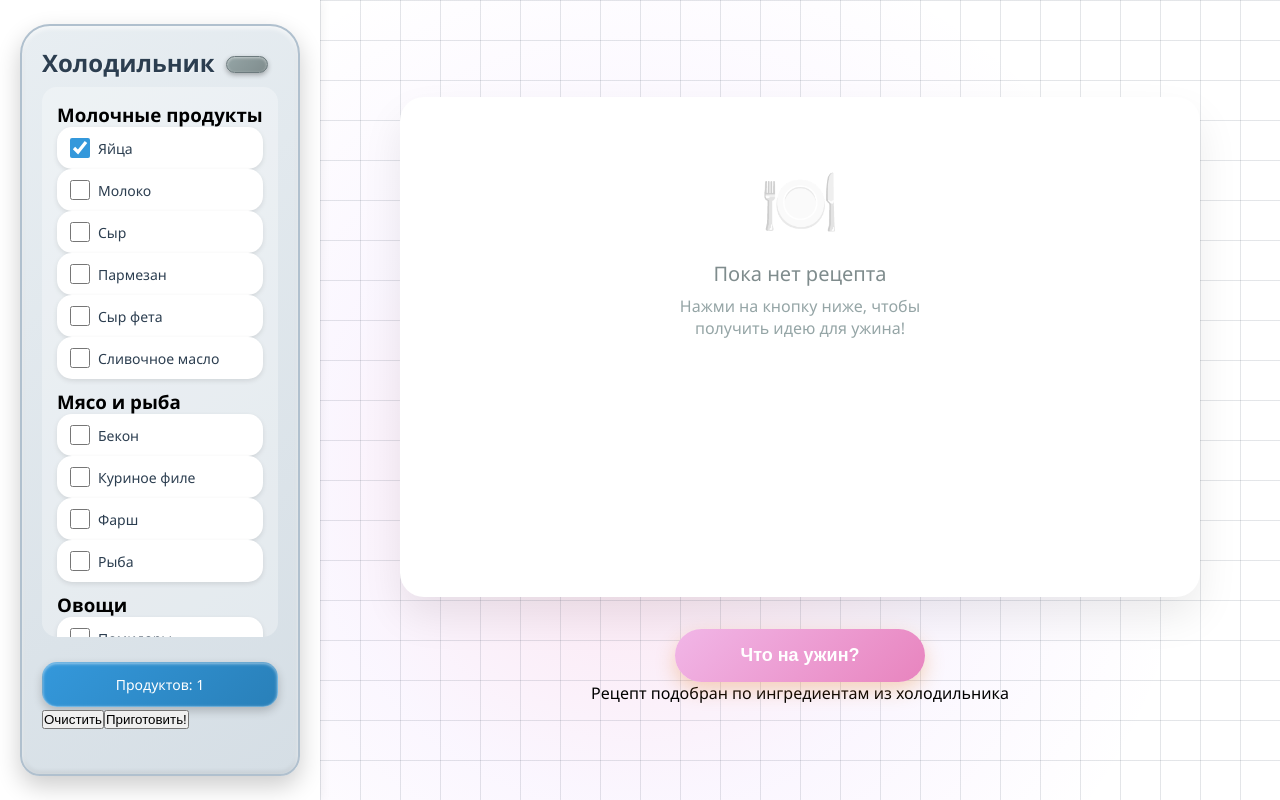
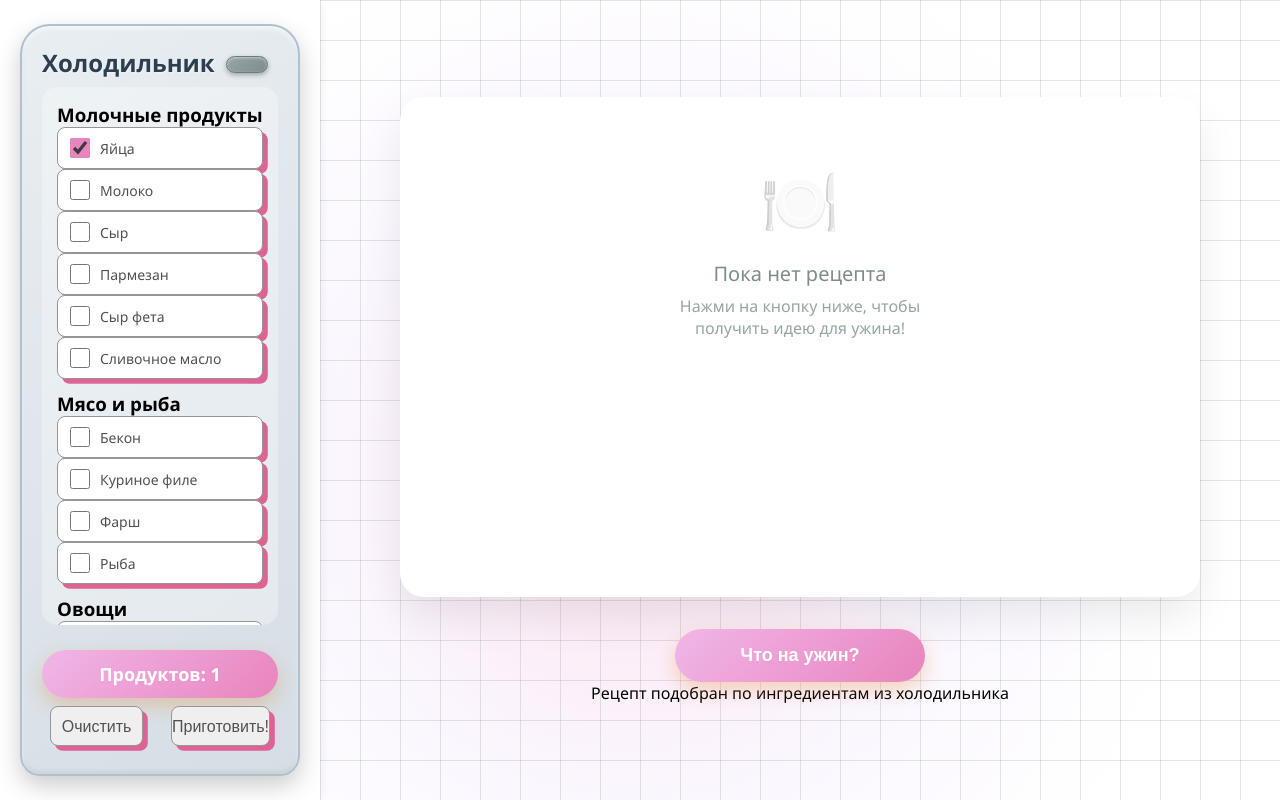
Before and after one commit to Nadya-Semyonova/chto_na_uzhin, a React (Vite) app: page / in a window 1280 px wide. Both pictures are taken after a click on the label "Яйца". Built offline with nearby package versions, Linux system fonts and the light colour scheme.

Commit message:
styles:поправлены стили сайдбара

```diff
--- a/src/components/Sidebar/Sidebar.module.css
+++ b/src/components/Sidebar/Sidebar.module.css
@@ -41,7 +41,7 @@
 .ingredientList {
   display: grid;
   grid-template-columns: repeat(auto-fill, minmax(140px, 1fr));
-  gap: 10px;
+  gap: 12px;
   flex: 1;
   background: rgba(255, 255, 255, 0.3);
   padding: 15px;
@@ -54,51 +54,55 @@
 .ingredientItem {
   display: flex;
   align-items: center;
-  gap: 8px;
+  gap: 10px;
   padding: 10px 12px;
   background: white;
-  border-radius: 15px;
   transition: all 0.2s;
   cursor: pointer;
-  box-shadow:
-    0 2px 5px rgba(0, 0, 0, 0.1),
-    inset 0 1px 3px rgba(255, 255, 255, 0.8);
-  border: 1px solid rgba(255, 255, 255, 0.5);
+  border: 1px solid;
+  border-color: #979695;
+  box-shadow: 0.3em 0.3em 0 #dd6395;
+  border-radius: 8px;
 }
 
 .ingredientItem:hover {
   transform: translateY(-2px);
   box-shadow: 0 5px 15px rgba(0, 0, 0, 0.15);
-  background: #fef9e7;
+  background: #f1b6e7;
 }
 
 .checkbox {
   width: 20px;
   height: 20px;
   cursor: pointer;
-  accent-color: #3498db;
+  accent-color: #e884be;
 }
 
 .label {
   font-size: 14px;
-  color: #2c3e50;
+  color: #505153;
   cursor: pointer;
   flex: 1;
+}
+/* Контейнер для кнопок - располагаем в строку */
+.fridgeActions {
+  display: flex;
+  justify-content: space-between;
+  gap: 12px;
+  align-items: center;
 }
 
 .selectedCount {
   margin-top: 10px;
   padding: 12px;
-  background: linear-gradient(135deg, #3498db, #2980b9);
+  background: linear-gradient(135deg, #f1b6e7 0%, #e884be 100%);
   color: white;
-  border-radius: 15px;
+  border-radius: 60px;
   text-align: center;
-  font-weight: 500;
-  font-size: 14px;
-  box-shadow:
-    0 4px 10px rgba(0, 0, 0, 0.2),
-    inset 0 1px 3px rgba(255, 255, 255, 0.5);
-  border: 1px solid rgba(255, 255, 255, 0.3);
+  font-size: 18px;
+  font-weight: 600;
+  box-shadow: 0 8px 20px rgba(230, 126, 34, 0.3);
+  border: none;
 }
 
 /* Стилизация скроллбара под холодильник */
@@ -116,3 +120,35 @@
   border-radius: 10px;
   border: 1px solid #ecf0f1;
 }
+
+
+.clearButton,
+.cookButton {
+  display: flex;
+  width: 120px;
+  height: 40px;
+  justify-content: center;
+  align-items: center;
+  margin: 0.5rem;
+  line-height: 35px;
+  border: 1px solid;
+  border-radius: 8px;
+  text-align: center;
+  font-size: 16px;
+  text-decoration: none;
+  transition: all 0.35s;
+  box-sizing: border-box;
+}
+
+.btnStyle5 {
+  border-color: #979695;
+  color: #505153;
+  box-shadow: 0.3em 0.3em 0 #dd6395;
+}
+
+.btnStyle5:hover {
+  box-shadow: -0.3em -0.3em 0 #979695;
+  background-color: #dd6395;
+  border-color: #dd6395;
+  color: #fff;
+}
--- a/src/components/Sidebar/Sidebar.tsx
+++ b/src/components/Sidebar/Sidebar.tsx
@@ -70,10 +70,16 @@ export const Sidebar: React.FC<SidebarProps> = ({ onIngredientsChange, onGenerat
 <div className={styles.fridgeFooter}>
   <div className={styles.selectedCount}>Продуктов: {selected.length}</div>
   <div className={styles.fridgeActions}>
-            <button className={styles.clearButton} onClick={handleClearAll}>
+    <button
+      className={`${styles.clearButton} ${styles.btnStyle5}`}
+      onClick={handleClearAll}
+    >
       Очистить
     </button>
-            <button className={styles.cookButton} onClick={onGenerateFromFridge}>
+    <button
+      className={`${styles.cookButton} ${styles.btnStyle5}`}
+      onClick={onGenerateFromFridge}
+    >
       Приготовить!
     </button>
   </div>
```
Lines whose indentation alone changed are shown as unchanged.
